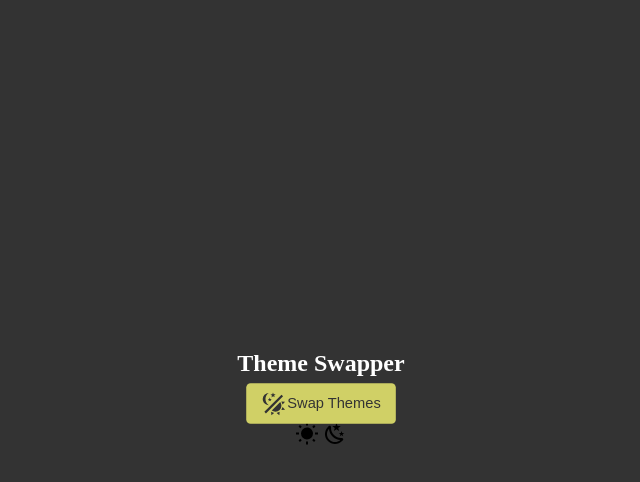
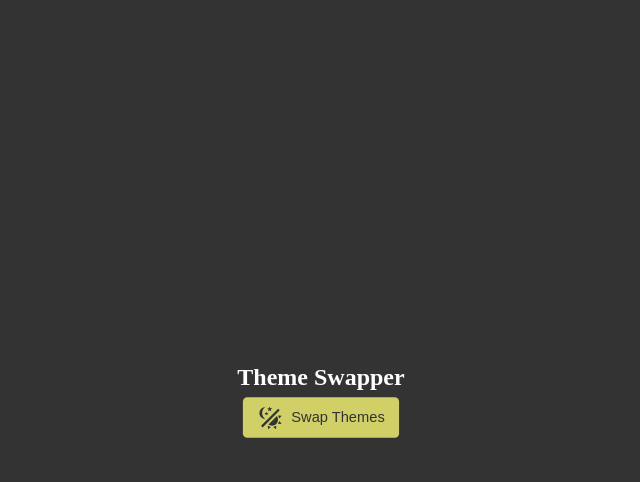
Before and after one commit to HoangTienDinh/light-dark-mode, a plain HTML site: page index.html in a window 1280 px wide. Both pictures are taken after a click on the button "Swap Themes". Shown: the top 482 px of the page, without its empty margins (319-959 px from the left). Drawn offline with Linux system fonts and the light colour scheme.

Commit message:
sun and moon icon animation

```diff
--- a/styles.css
+++ b/styles.css
@@ -5,27 +5,32 @@ body {
   --button-text-color: var(--background-color);
   --transition-delay: 1s;
 
-
   display: flex;
   justify-content: center;
   align-items: center;
   flex-direction: column;
   height: 100vh;
   margin: 0;
+  overflow: hidden;
 
+  transition: var(--transition-delay);
   background-color: var(--background-color);
   color: var(--text-color);
 }
 
 body.dark {
-    --accent-color: #D0D066;
+  --accent-color: #d0d066;
   --background-color: #333;
   --text-color: white;
 }
 
 .title {
   margin: 0;
-    margin-bottom: .5rem;
+  margin-bottom: 0.5rem;
+}
+
+.theme-toggle-button .icon {
+  margin-right: 0.5em;
 }
 
 .theme-toggle-button {
@@ -35,8 +40,8 @@ body.dark {
   justify-content: center;
   align-items: center;
   cursor: pointer;
-    padding: .5em 1em;
-    border-radius: .3em;
+  padding: 0.5em 1em;
+  border-radius: 0.3em;
   border: none;
   outline: none;
   transition: var(--transition-delay);
@@ -47,3 +52,39 @@ body.dark {
 .theme-toggle-button:focus {
   transform: scale(1.1);
 }
+
+.sun-moon-container {
+  --rotation: 0;
+
+  position: absolute;
+  /* pointer-events help with elements that are absolute and overlapping */
+  pointer-events: none;
+  display: flex;
+  justify-content: center;
+  align-items: center;
+  top: 0;
+  height: 200vmin;
+}
+
+.sun,
+.moon {
+    position: absolute;
+}
+
+.sun {
+    top: 5%;
+}
+
+.moon {
+    bottom: 5%;
+    opacity: 0%;
+
+}
+
+.dark .sun {
+    opacity: 0;
+}
+
+.dark .moon {
+    opacity: 1;
+}
```
Lines whose indentation alone changed are shown as unchanged.
